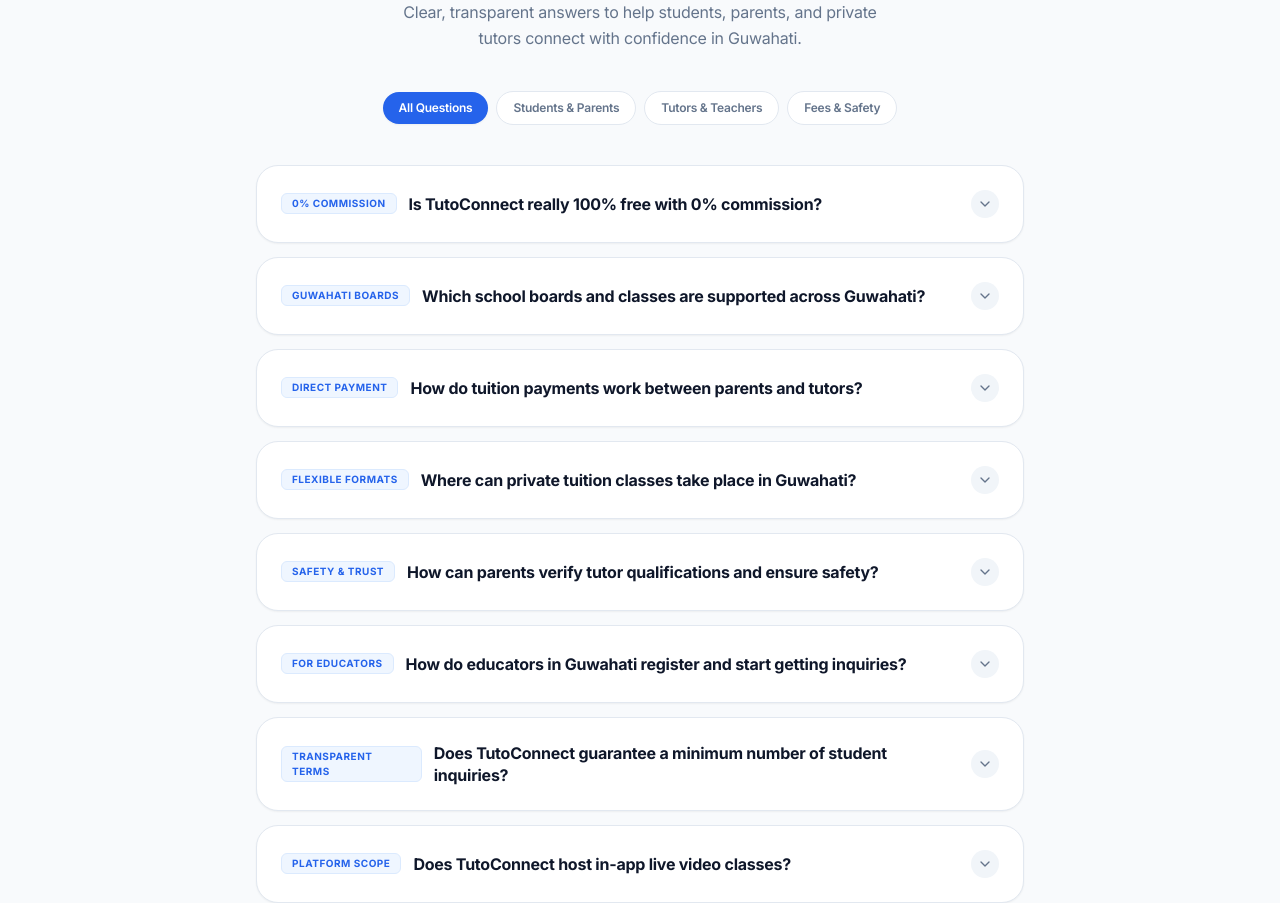
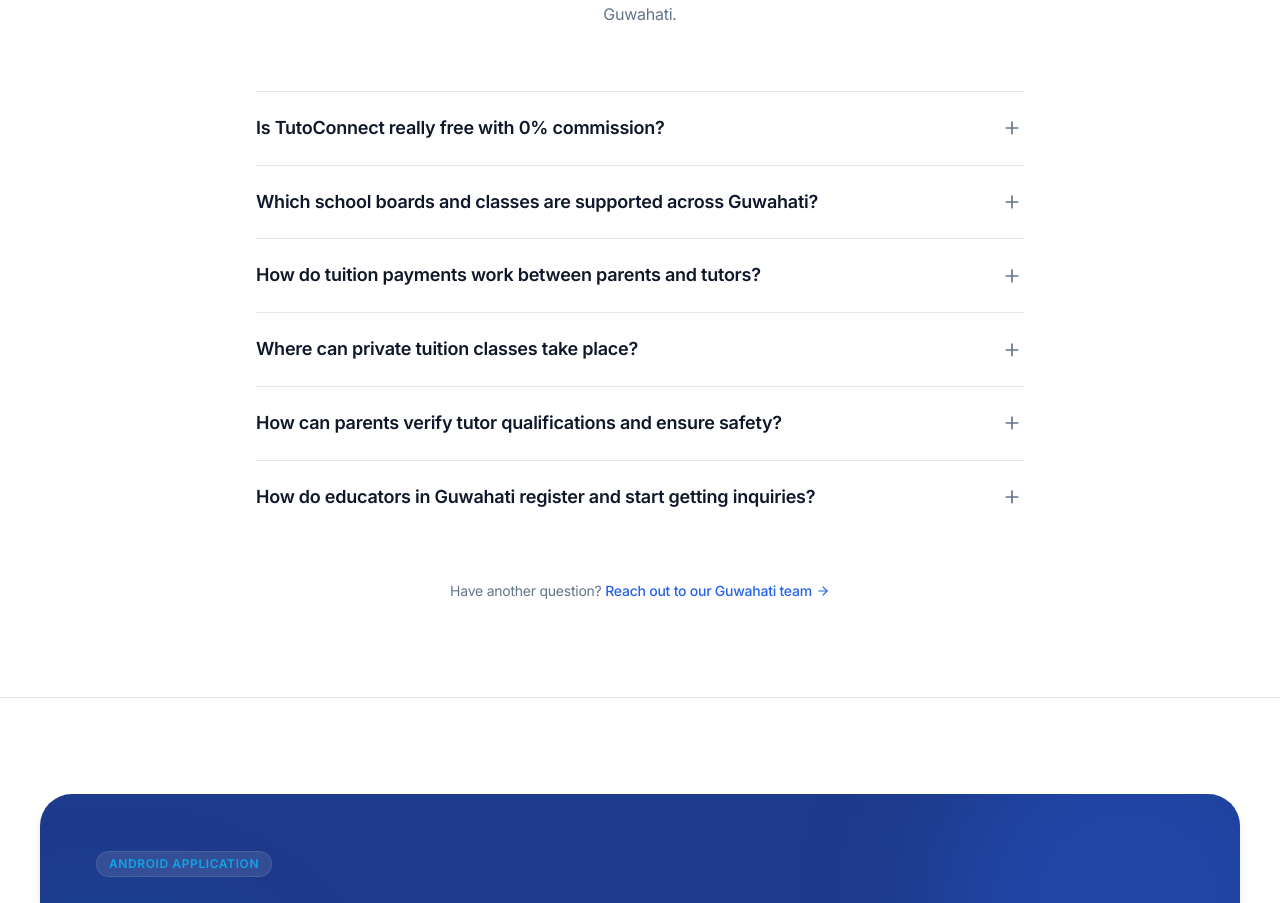
Before and after one commit to Amlanohdude/tutoconnect-website, a React (Vite) app: page / in a window 1280 px wide. Shown: the part 5198-6101 px from the top of the page. Built offline with nearby package versions, Linux system fonts and the light colour scheme.

Commit message:
feat(faq): simplify FAQ to ultra-clean Apple/Linear divider style

```diff
--- a/src/pages/HomePage.tsx
+++ b/src/pages/HomePage.tsx
@@ -12,6 +12,7 @@
   Home,
   Building,
   Laptop,
+  Plus,
 } from 'lucide-react';
 import { motion } from 'motion/react';
 
@@ -22,74 +23,37 @@
 export const HomePage: React.FC<HomePageProps> = ({ onNavigate }) => {
   // FAQ accordion state
   const [openFaq, setOpenFaq] = useState<number | null>(null);
-  const [activeFaqCategory, setActiveFaqCategory] = useState<'all' | 'students' | 'tutors' | 'pricing'>('all');
 
   const toggleFaq = (index: number) => {
     setOpenFaq(openFaq === index ? null : index);
   };
 
-  const faqCategories = [
-    { id: 'all', label: 'All Questions' },
-    { id: 'students', label: 'Students & Parents' },
-    { id: 'tutors', label: 'Tutors & Teachers' },
-    { id: 'pricing', label: 'Fees & Safety' },
-  ] as const;
-
   const faqs = [
     {
-      q: 'Is TutoConnect really 100% free with 0% commission?',
-      a: 'Yes, absolutely. TutoConnect is a direct-connection platform for Guwahati. We charge zero finder fees from families and deduct 0% commission from educators. Whatever tuition fee is agreed between parent and tutor goes 100% directly to the educator.',
-      category: ['pricing', 'students', 'tutors'],
-      badge: '0% Commission',
+      q: 'Is TutoConnect really free with 0% commission?',
+      a: 'Yes, completely. TutoConnect is a direct-connection platform for Guwahati. We do not charge finder fees from families or deduct commissions from educators. Whatever tuition fee is agreed upon goes 100% directly to the educator.',
     },
     {
       q: 'Which school boards and classes are supported across Guwahati?',
-      a: 'Tutors on TutoConnect cover SEBA (State Board of Assam), AHSEC (Assam Higher Secondary Education Council), CBSE, and ICSE. Available tuition spans Primary (Classes 1–5), Middle (Classes 6–8), High School (Classes 9–10), Higher Secondary (Classes 11–12 Science, Commerce, Arts), and College degree courses.',
-      category: ['students'],
-      badge: 'Guwahati Boards',
+      a: 'Tutors on TutoConnect cover SEBA (State Board of Assam), AHSEC, CBSE, and ICSE. Available tuition spans Primary (Classes 1–5), Middle (Classes 6–8), High School (Classes 9–10), Higher Secondary (Classes 11–12 Science, Commerce, Arts), and College degree courses.',
     },
     {
       q: 'How do tuition payments work between parents and tutors?',
-      a: 'Tuition payments are settled directly between parents and tutors via whatever payment method you prefer (UPI, Google Pay, PhonePe, Cash, or Direct Bank Transfer). TutoConnect does not process payments or hold any student funds in escrow, eliminating middleman cuts.',
-      category: ['pricing', 'students'],
-      badge: 'Direct Payment',
+      a: 'Payments are settled directly between parents and tutors via whatever payment method you prefer (UPI, Google Pay, Cash, or Direct Bank Transfer). TutoConnect does not process payments or hold student funds in escrow, eliminating middleman cuts.',
     },
     {
-      q: 'Where can private tuition classes take place in Guwahati?',
-      a: "Tuition formats are arranged flexibly between both parties. Depending on preference, classes can be Home Tuition (the tutor travels to the student's residence), Tutor's Study Location (the student attends classes at the teacher's space), Centre-based tuition, or independent online classes.",
-      category: ['students', 'tutors'],
-      badge: 'Flexible Formats',
+      q: 'Where can private tuition classes take place?',
+      a: "Tuition formats are arranged flexibly based on your preference: Home Tuition (tutor visits the student's residence), Tutor's Study Location (classes at the tutor's space), Centre-based tuition, or independent online classes.",
     },
     {
       q: 'How can parents verify tutor qualifications and ensure safety?',
-      a: 'Every tutor profile showcases degrees, qualifications, teaching background, and subjects taught. We always encourage parents to speak directly over phone or WhatsApp, request physical degree or identity verification upon first meeting, and schedule an initial trial class before confirming long-term arrangements.',
-      category: ['pricing', 'students'],
-      badge: 'Safety & Trust',
+      a: 'Every tutor profile showcases degrees, qualifications, teaching background, and subjects taught. We always encourage parents to speak directly over phone or WhatsApp, request physical degree or identity verification upon first meeting, and schedule an introductory trial class.',
     },
     {
       q: 'How do educators in Guwahati register and start getting inquiries?',
-      a: 'Download the TutoConnect Android app, tap "Become a Tutor", and complete your profile in under 3 minutes. Specify your academic qualifications, subjects and classes taught, and your preferred Guwahati teaching localities (e.g. Beltola, Zoo Road, Chandmari, Jalukbari). Your verified profile is then published for nearby families to discover.',
-      category: ['tutors'],
-      badge: 'For Educators',
-    },
-    {
-      q: 'Does TutoConnect guarantee a minimum number of student inquiries?',
-      a: 'No platform can honestly promise guaranteed student volume. TutoConnect acts as a transparent discovery bridge connecting active families with nearby educators. Tutors who provide comprehensive academic credentials, clear bios, and competitive rates see the best engagement from parents.',
-      category: ['tutors', 'pricing'],
-      badge: 'Transparent Terms',
-    },
-    {
-      q: 'Does TutoConnect host in-app live video classes?',
-      a: 'No. TutoConnect does not host in-app video streaming infrastructure. If a tutor and student agree to conduct online sessions, they coordinate directly using their preferred video conferencing tools such as Google Meet, Zoom, or WhatsApp video calling.',
-      category: ['students', 'tutors'],
-      badge: 'Platform Scope',
+      a: 'Download the TutoConnect Android app, tap "Become a Tutor", and set up your profile in under 3 minutes. Specify your academic qualifications, subjects and classes taught, and preferred Guwahati localities (e.g. Beltola, Zoo Road, Chandmari, Jalukbari) to become discoverable to nearby families.',
     },
   ];
-
-  const filteredFaqs =
-    activeFaqCategory === 'all'
-      ? faqs
-      : faqs.filter((f) => f.category.includes(activeFaqCategory));
 
   const homeSteps: StepItem[] = [
     {
@@ -458,9 +422,9 @@
       </section>
 
       {/* ========================================================================= */}
-      {/* 7. CENTERED PREMIUM FAQ SECTION WITH CATEGORY TABS (Approach 1) */}
+      {/* 7. ULTRA-CLEAN MINIMAL FAQ (Linear / Apple Divider Style) */}
       {/* ========================================================================= */}
-      <section className="py-20 sm:py-24 bg-[#F8FAFC] border-b border-[#E2E8F0] relative overflow-hidden">
+      <section className="py-20 sm:py-24 bg-white border-b border-[#E2E8F0] relative overflow-hidden">
         {/* Technical SEO: Schema.org FAQPage Structured Data (JSON-LD) */}
         <script
           type="application/ld+json"
@@ -481,83 +445,41 @@
         />
 
         <div className="container-edufy relative z-10">
-          {/* Centered Header */}
-          <div className="max-w-2xl mx-auto mb-10 space-y-3 text-center">
-            <span className="text-xs font-bold uppercase tracking-wider text-[#2563EB]">
-              Got Questions?
-            </span>
+          {/* Centered Minimal Header */}
+          <div className="max-w-2xl mx-auto mb-12 sm:mb-16 text-center space-y-3">
             <h2 className="font-display-section text-[#0F172A]">
               Frequently Asked Questions
             </h2>
             <p className="text-sm sm:text-base text-[#64748B] max-w-lg mx-auto leading-relaxed">
-              Clear, transparent answers to help students, parents, and private tutors connect with confidence in Guwahati.
+              Clear, transparent answers about tuition discovery, fees, and safety in Guwahati.
             </p>
           </div>
 
-          {/* Centered Category Tabs */}
-          <div className="flex flex-wrap items-center justify-center gap-2 mb-10">
-            {faqCategories.map((cat) => {
-              const isActive = activeFaqCategory === cat.id;
-              return (
-                <button
-                  key={cat.id}
-                  onClick={() => {
-                    setActiveFaqCategory(cat.id);
-                    setOpenFaq(null);
-                  }}
-                  className={`px-4 py-2 rounded-full text-xs font-semibold transition-all cursor-pointer ${
-                    isActive
-                      ? 'bg-[#2563EB] text-white shadow-xs'
-                      : 'bg-white text-[#64748B] border border-[#E2E8F0] hover:border-[#CBD5E1] hover:text-[#0F172A]'
-                  }`}
-                >
-                  {cat.label}
-                </button>
-              );
-            })}
-          </div>
-
-          {/* Centered Accordion List */}
-          <div className="max-w-3xl mx-auto space-y-3.5">
-            {filteredFaqs.map((faq, index) => {
+          {/* Hairline Divider List */}
+          <div className="max-w-3xl mx-auto border-t border-[#E2E8F0] divide-y divide-[#E2E8F0]">
+            {faqs.map((faq, index) => {
               const isOpen = openFaq === index;
               return (
-                <div
-                  key={faq.q}
-                  className={`rounded-[22px] bg-white border transition-all duration-200 overflow-hidden ${
-                    isOpen
-                      ? 'border-[#93C5FD] shadow-[0px_8px_20px_0px_rgba(37,99,235,0.06)]'
-                      : 'border-[#E2E8F0] hover:border-[#CBD5E1] shadow-xs'
-                  }`}
-                >
+                <div key={faq.q} className="group">
                   <button
                     onClick={() => toggleFaq(index)}
-                    className="w-full text-left p-5 sm:p-6 flex items-center justify-between gap-4 cursor-pointer select-none"
+                    className="w-full py-5 sm:py-6 flex items-center justify-between gap-6 text-left cursor-pointer select-none transition-colors"
                     aria-expanded={isOpen}
                   >
-                    <div className="flex flex-col sm:flex-row sm:items-center gap-2 sm:gap-3 text-left">
-                      <span className="text-[10px] uppercase font-bold tracking-wider px-2.5 py-0.5 rounded-md bg-blue-50 text-[#2563EB] border border-blue-100 self-start sm:self-auto">
-                        {faq.badge}
-                      </span>
-                      <span className="font-display text-sm sm:text-base font-bold text-[#0F172A] leading-snug">
-                        {faq.q}
-                      </span>
-                    </div>
-                    <div
-                      className={`w-7 h-7 rounded-full flex items-center justify-center shrink-0 transition-colors ${
-                        isOpen ? 'bg-[#EFF6FF] text-[#2563EB]' : 'bg-[#F1F5F9] text-[#64748B]'
+                    <span className="font-display text-base sm:text-lg font-semibold text-[#0F172A] group-hover:text-[#2563EB] transition-colors leading-snug">
+                      {faq.q}
+                    </span>
+                    <span
+                      className={`w-6 h-6 flex items-center justify-center shrink-0 text-[#64748B] group-hover:text-[#2563EB] transition-transform duration-200 ${
+                        isOpen ? 'rotate-45 text-[#2563EB]' : ''
                       }`}
                     >
-                      {isOpen ? (
-                        <ChevronUp className="w-4 h-4" />
-                      ) : (
-                        <ChevronDown className="w-4 h-4" />
-                      )}
-                    </div>
+                      <Plus className="w-5 h-5" />
+                    </span>
                   </button>
 
                   {isOpen && (
-                    <div className="px-5 sm:px-6 pb-6 pt-2 text-xs sm:text-sm text-[#475569] leading-relaxed border-t border-[#F1F5F9]">
+                    <div className="pb-6 pr-8 text-sm sm:text-[15px] text-[#475569] leading-relaxed">
                       {faq.a}
                     </div>
                   )}
@@ -566,29 +488,16 @@
             })}
           </div>
 
-          {/* Reassurance & Direct Support Box (Centered) */}
-          <div className="mt-14 max-w-xl mx-auto p-6 sm:p-8 rounded-[26px] bg-white border border-[#E2E8F0] text-center space-y-3 shadow-xs">
-            <h3 className="font-display font-bold text-base sm:text-lg text-[#0F172A]">
-              Still have questions about tuition in Guwahati?
-            </h3>
-            <p className="text-xs sm:text-sm text-[#64748B] max-w-md mx-auto leading-relaxed">
-              Our Guwahati-based team is here to assist parents, students, and educators with any platform questions.
-            </p>
-            <div className="pt-2 flex flex-wrap items-center justify-center gap-3">
-              <a
-                href="mailto:tutoconnect.support@gmail.com"
-                className="btn-pill-white text-xs px-4 py-2.5 inline-flex items-center gap-2"
-              >
-                <span>Email Support</span>
-              </a>
-              <button
-                onClick={() => onNavigate('/contact/')}
-                className="btn-pill-primary text-xs px-5 py-2.5 inline-flex items-center gap-2"
-              >
-                <span>Contact Team</span>
-                <ArrowRight className="w-3.5 h-3.5" />
-              </button>
-            </div>
+          {/* Minimal 1-Line Contact Prompt */}
+          <div className="mt-12 text-center text-sm text-[#64748B]">
+            <span>Have another question? </span>
+            <button
+              onClick={() => onNavigate('/contact/')}
+              className="font-medium text-[#2563EB] hover:underline cursor-pointer inline-flex items-center gap-1"
+            >
+              <span>Reach out to our Guwahati team</span>
+              <ArrowRight className="w-3.5 h-3.5" />
+            </button>
           </div>
         </div>
       </section>
```
